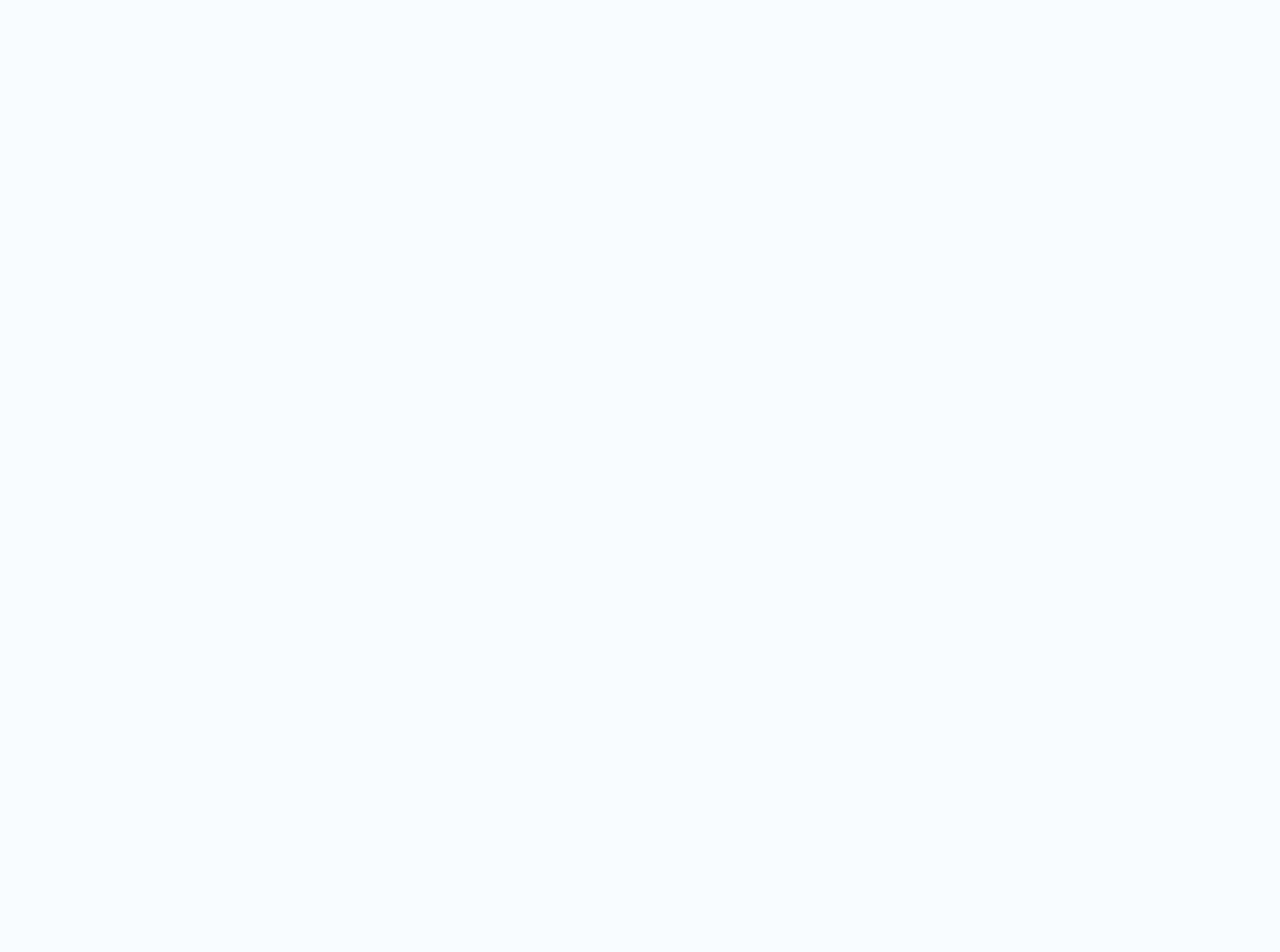
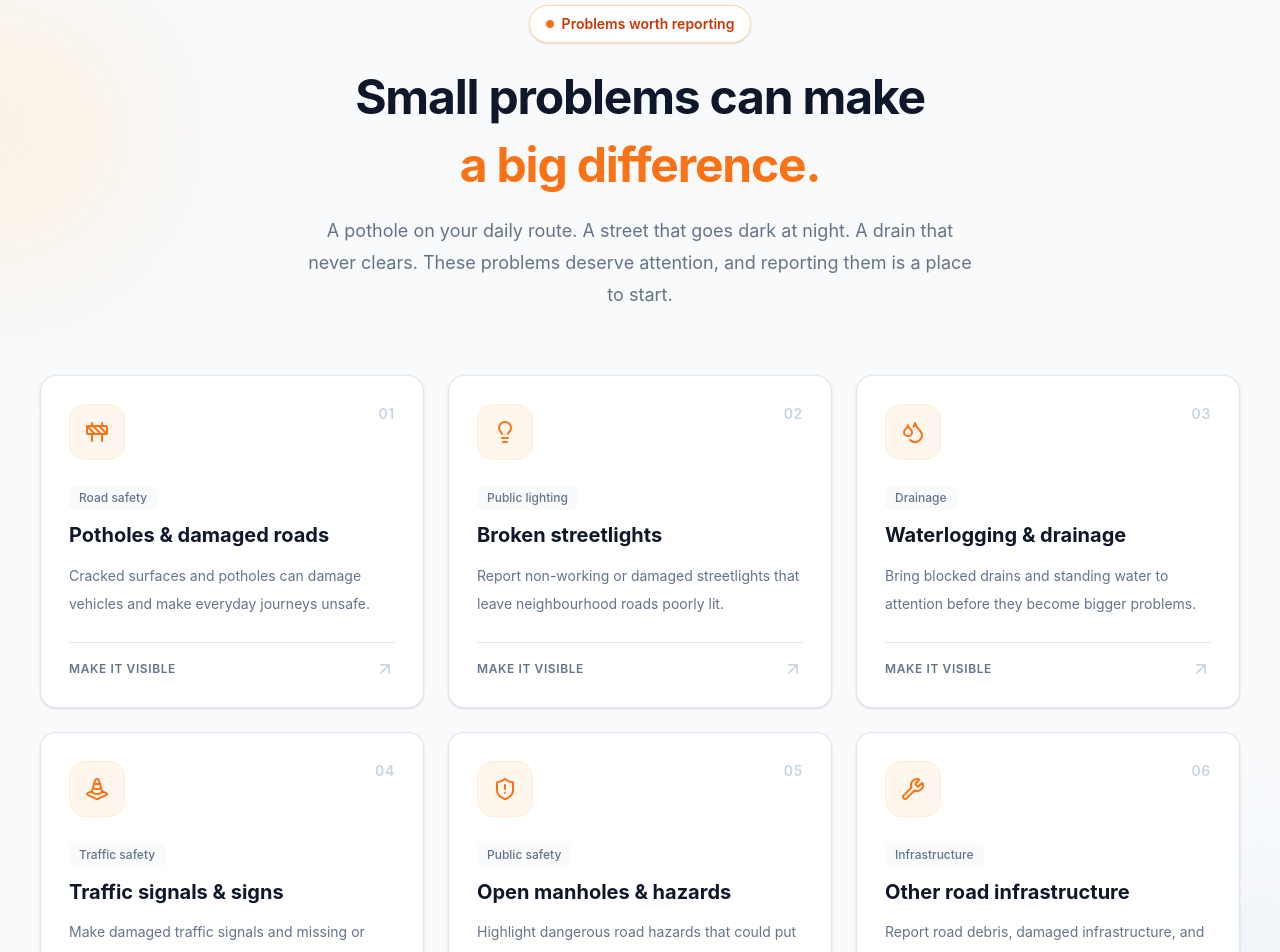
Before and after one commit to kr1shnnna/roadwatch, a React (Vite) app in the folder client/: page / in a window 1280 px wide. Shown: the part 1080-2032 px from the top of the page. Before the commit the page ends 973 px from the top, so only its background shows below. Built offline with nearby package versions, Linux system fonts and the light colour scheme.

Commit message:
issue section

```diff
--- /dev/null
+++ b/client/src/components/IssuesSection.jsx
@@ -0,0 +1,231 @@
+
+import { motion, useReducedMotion } from "motion/react";
+import {
+  ArrowUpRight,
+  Construction,
+  Droplets,
+  Lightbulb,
+  ShieldAlert,
+  TrafficCone,
+  Wrench,
+} from "lucide-react";
+
+const issues = [
+  {
+    number: "01",
+    icon: Construction,
+    title: "Potholes & damaged roads",
+    description:
+      "Cracked surfaces and potholes can damage vehicles and make everyday journeys unsafe.",
+    tag: "Road safety",
+  },
+  {
+    number: "02",
+    icon: Lightbulb,
+    title: "Broken streetlights",
+    description:
+      "Report non-working or damaged streetlights that leave neighbourhood roads poorly lit.",
+    tag: "Public lighting",
+  },
+  {
+    number: "03",
+    icon: Droplets,
+    title: "Waterlogging & drainage",
+    description:
+      "Bring blocked drains and standing water to attention before they become bigger problems.",
+    tag: "Drainage",
+  },
+  {
+    number: "04",
+    icon: TrafficCone,
+    title: "Traffic signals & signs",
+    description:
+      "Make damaged traffic signals and missing or broken road signs visible to the right team.",
+    tag: "Traffic safety",
+  },
+  {
+    number: "05",
+    icon: ShieldAlert,
+    title: "Open manholes & hazards",
+    description:
+      "Highlight dangerous road hazards that could put pedestrians and motorists at risk.",
+    tag: "Public safety",
+  },
+  {
+    number: "06",
+    icon: Wrench,
+    title: "Other road infrastructure",
+    description:
+      "Report road debris, damaged infrastructure, and other issues that need attention.",
+    tag: "Infrastructure",
+  },
+];
+
+const containerVariants = {
+  hidden: {},
+  visible: {
+    transition: {
+      staggerChildren: 0.11,
+      delayChildren: 0.08,
+    },
+  },
+};
+
+const itemVariants = {
+  hidden: {
+    opacity: 0,
+    y: 28,
+  },
+  visible: {
+    opacity: 1,
+    y: 0,
+    transition: {
+      duration: 0.6,
+      ease: "easeOut",
+    },
+  },
+};
+
+const IssuesSection = () => {
+  const shouldReduceMotion = useReducedMotion();
+
+  return (
+    <section
+      id="issues"
+      className="relative scroll-mt-24 overflow-hidden bg-rw-background"
+    >
+      {/* Decorative background elements */}
+      <div className="pointer-events-none absolute -left-40 top-20 h-80 w-80 rounded-full bg-orange-100/50 blur-3xl" />
+
+      <div className="pointer-events-none absolute -right-40 bottom-0 h-96 w-96 rounded-full bg-slate-200/40 blur-3xl" />
+
+      <div className="relative mx-auto max-w-7xl px-5 py-20 sm:px-8 sm:py-24 lg:px-10 lg:py-28">
+        {/* Section introduction */}
+        <motion.div
+          initial={shouldReduceMotion ? false : "hidden"}
+          whileInView="visible"
+          viewport={{ once: true, amount: 0.35 }}
+          variants={containerVariants}
+          className="mx-auto max-w-3xl text-center"
+        >
+          <motion.div
+            variants={itemVariants}
+            className="inline-flex items-center gap-2 rounded-full border border-orange-200 bg-white px-4 py-2 text-sm font-semibold text-orange-700 shadow-sm"
+          >
+            <span className="h-2 w-2 rounded-full bg-rw-primary" />
+            Problems worth reporting
+          </motion.div>
+
+          <motion.h2
+            variants={itemVariants}
+            className="mt-6 text-3xl font-bold leading-tight tracking-tight text-rw-navy sm:text-4xl lg:text-5xl"
+          >
+            Small problems can make
+            <span className="mt-2 block text-rw-primary">
+              a big difference.
+            </span>
+          </motion.h2>
+
+          <motion.p
+            variants={itemVariants}
+            className="mx-auto mt-5 max-w-2xl text-base leading-7 text-rw-muted sm:text-lg sm:leading-8"
+          >
+            A pothole on your daily route. A street that goes dark
+            at night. A drain that never clears. These problems
+            deserve attention, and reporting them is a place to start.
+          </motion.p>
+        </motion.div>
+
+        {/* Issue cards */}
+        <motion.div
+          variants={containerVariants}
+          initial={shouldReduceMotion ? false : "hidden"}
+          whileInView="visible"
+          viewport={{ once: true, amount: 0.12 }}
+          className="mt-14 grid gap-5 sm:grid-cols-2 lg:mt-16 lg:grid-cols-3 lg:gap-6"
+        >
+          {issues.map((issue) => {
+            const Icon = issue.icon;
+
+            return (
+              <motion.article
+                key={issue.number}
+                variants={itemVariants}
+                whileHover={
+                  shouldReduceMotion
+                    ? undefined
+                    : {
+                        y: -6,
+                        transition: { duration: 0.22 },
+                      }
+                }
+                className="group relative overflow-hidden rounded-2xl border border-rw-border bg-white p-6 shadow-sm transition-[border-color,box-shadow] duration-300 hover:border-orange-200 hover:shadow-lg sm:p-7"
+              >
+                {/* Top accent */}
+                <div className="absolute inset-x-0 top-0 h-1 origin-left scale-x-0 bg-rw-primary transition-transform duration-300 group-hover:scale-x-100" />
+
+                <div className="flex items-start justify-between gap-4">
+                  <div className="flex h-14 w-14 items-center justify-center rounded-2xl border border-orange-100 bg-orange-50 transition-colors duration-300 group-hover:bg-rw-primary">
+                    <Icon className="h-6 w-6 text-rw-primary transition-colors duration-300 group-hover:text-white" />
+                  </div>
+
+                  <span className="text-sm font-semibold tracking-wider text-slate-300">
+                    {issue.number}
+                  </span>
+                </div>
+
+                <div className="mt-6">
+                  <span className="inline-flex rounded-md bg-slate-50 px-2.5 py-1 text-xs font-medium text-rw-muted">
+                    {issue.tag}
+                  </span>
+
+                  <h3 className="mt-3 text-xl font-bold leading-snug text-rw-navy">
+                    {issue.title}
+                  </h3>
+
+                  <p className="mt-3 text-sm leading-7 text-rw-muted">
+                    {issue.description}
+                  </p>
+                </div>
+
+                {/* Decorative arrow */}
+                <div className="mt-6 flex items-center justify-between border-t border-rw-border pt-4">
+                  <span className="text-xs font-semibold uppercase tracking-wider text-rw-muted transition-colors group-hover:text-rw-primary">
+                    Make it visible
+                  </span>
+
+                  <ArrowUpRight
+                    className="h-5 w-5 text-slate-300 transition-all duration-300 group-hover:-translate-y-0.5 group-hover:translate-x-0.5 group-hover:text-rw-primary"
+                    aria-hidden="true"
+                  />
+                </div>
+              </motion.article>
+            );
+          })}
+        </motion.div>
+
+        {/* Closing statement */}
+        <motion.div
+          initial={
+            shouldReduceMotion
+              ? false
+              : { opacity: 0, y: 18 }
+          }
+          whileInView={{ opacity: 1, y: 0 }}
+          viewport={{ once: true, amount: 0.4 }}
+          transition={{ duration: 0.65, delay: 0.1 }}
+          className="mx-auto mt-12 flex max-w-3xl items-start justify-center gap-3 text-center sm:mt-14"
+        >
+          <Construction className="mt-0.5 h-5 w-5 shrink-0 text-rw-primary" />
+
+          <p className="text-sm leading-6 text-rw-muted sm:text-base">
+            Every report helps make a problem visible. Every
+            verified repair is a step toward a better community.
+          </p>
+        </motion.div>
+      </div>
+    </section>
+  );
+};
+
+export default IssuesSection;
--- a/client/src/pages/Home.jsx
+++ b/client/src/pages/Home.jsx
@@ -1,6 +1,7 @@
 
 import Navbar from "../components/Navbar";
 import Hero from "../components/Hero";
+import IssuesSection from "../components/IssuesSection";
 
 const Home = () => {
   return (
@@ -9,7 +10,7 @@ const Home = () => {
       <main>
         <Hero />
 
-        {/* Reportable Issues section will go here next */}
+        <IssuesSection />
       </main>
     </div>
   );
```
